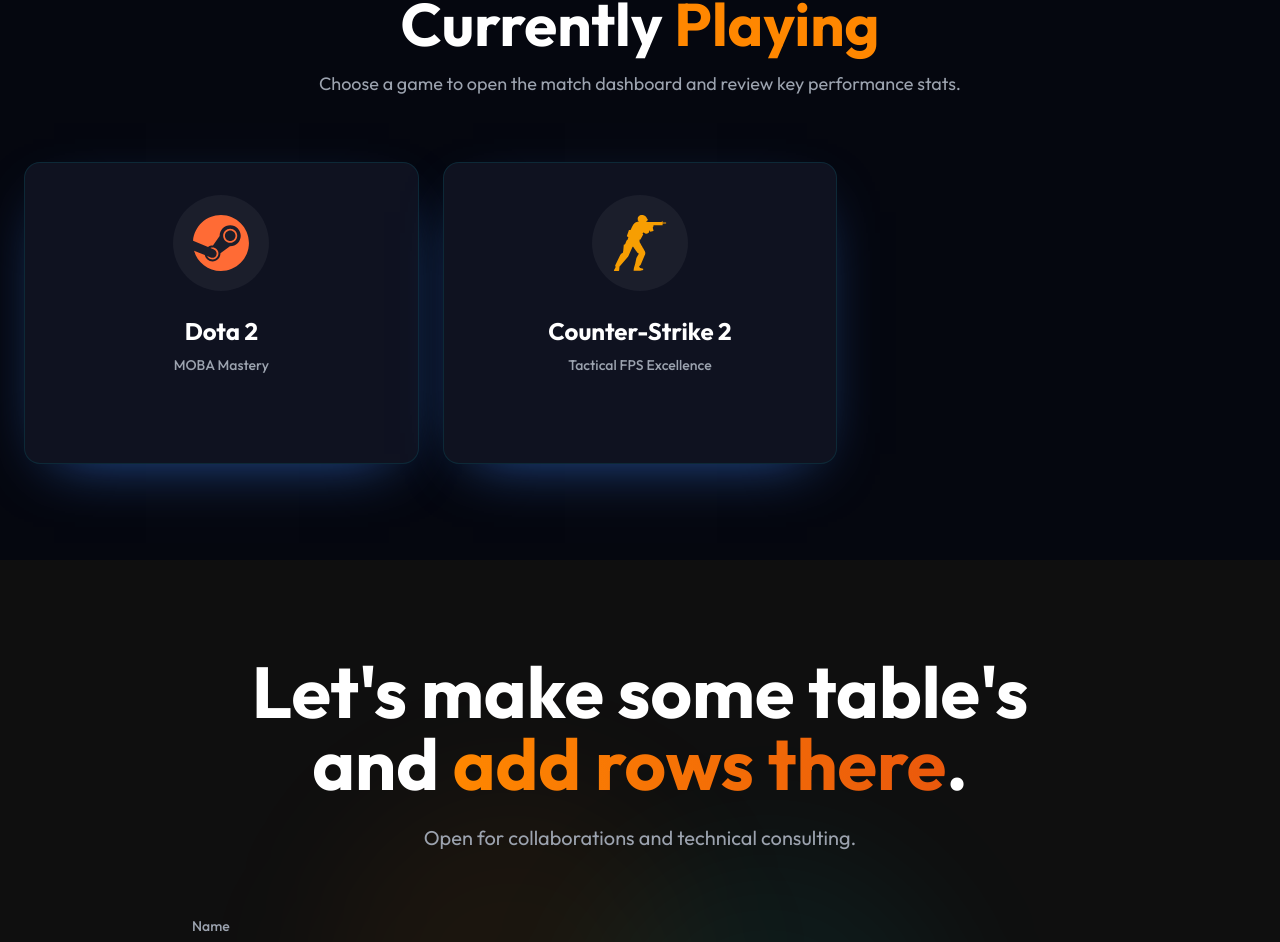
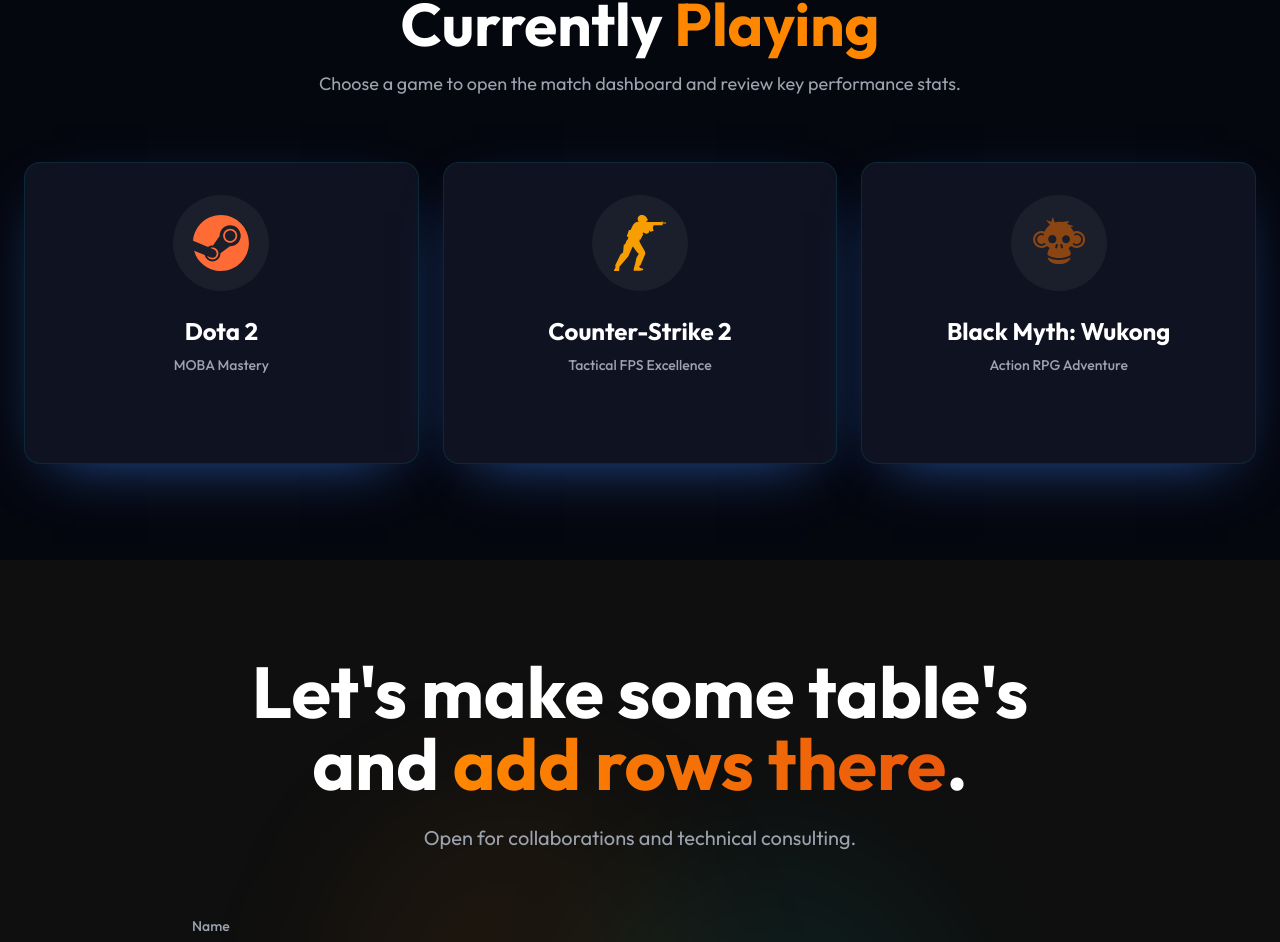
Before and after one commit to davitkhanal-ai/Portfolio2026, a React (Vite) app: page / in a window 1280 px wide. Shown: the part 2973-3915 px from the top of the page. Built offline with nearby package versions, Linux system fonts and the light colour scheme.

Commit message:
feat: restore Black Myth: Wukong game entry with details and stats

```diff
--- a/src/components/Games.jsx
+++ b/src/components/Games.jsx
@@ -2,6 +2,7 @@
 import { ArrowRight, CheckCircle2, X } from 'lucide-react';
 import { useEffect, useState } from 'react';
 import { createPortal } from 'react-dom';
+import { GiMonkey } from 'react-icons/gi';
 import { SiCounterstrike, SiSteam } from 'react-icons/si';
 
 const games = [
@@ -62,25 +63,25 @@
   //     },
   //   ],
   // },
-  // {
-  //   id: 'wukong',
-  //   name: 'Black Myth: Wukong',
-  //   icon: GiMonkey,
-  //   tagline: 'Action RPG Adventure',
-  //   color: '#8B4513',
-  //   projects: [
-  //     {
-  //       title: 'Wukong Journey Completion',
-  //       desc: 'Completed the full story of Black Myth: Wukong, mastering combat mechanics and exploring all hidden areas.',
-  //       stats: [
-  //         '0.01% completion achieved',
-  //         'Just Started the Journey',
-  //         'Starting to explore the mystical world of Wukong',
-  //       ],
-  //       tags: ['RPG', 'Action', 'Exploration'],
-  //     },
-  //   ],
-  // },
+  {
+    id: 'wukong',
+    name: 'Black Myth: Wukong',
+    icon: GiMonkey,
+    tagline: 'Action RPG Adventure',
+    color: '#8B4513',
+    projects: [
+      {
+        title: 'Wukong Journey Completion',
+        desc: 'Completed the full story of Black Myth: Wukong, mastering combat mechanics and exploring all hidden areas.',
+        stats: [
+          '0.01% completion achieved',
+          'Just Started the Journey',
+          'Starting to explore the mystical world of Wukong',
+        ],
+        tags: ['RPG', 'Action', 'Exploration'],
+      },
+    ],
+  },
 ];
 
 const ProjectModal = ({ game, onClose }) => {
```
